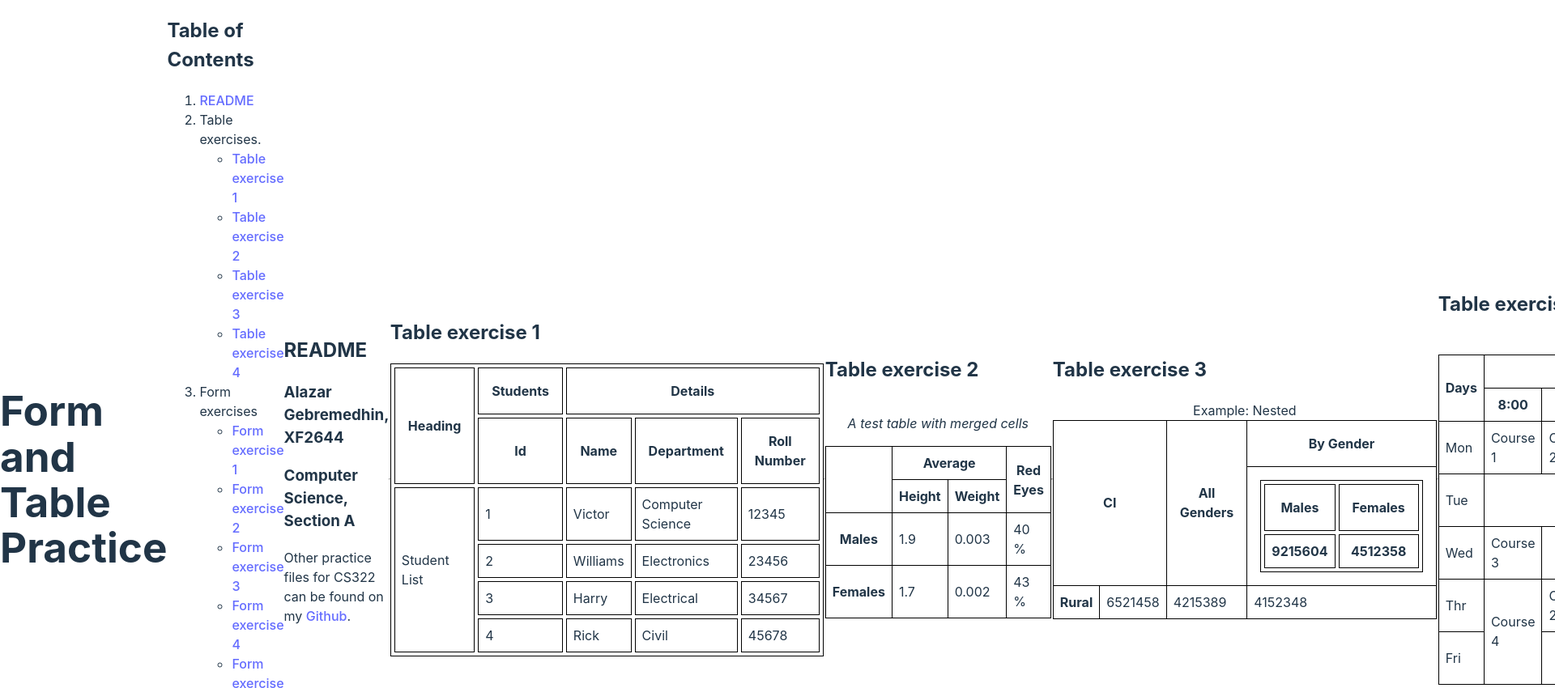
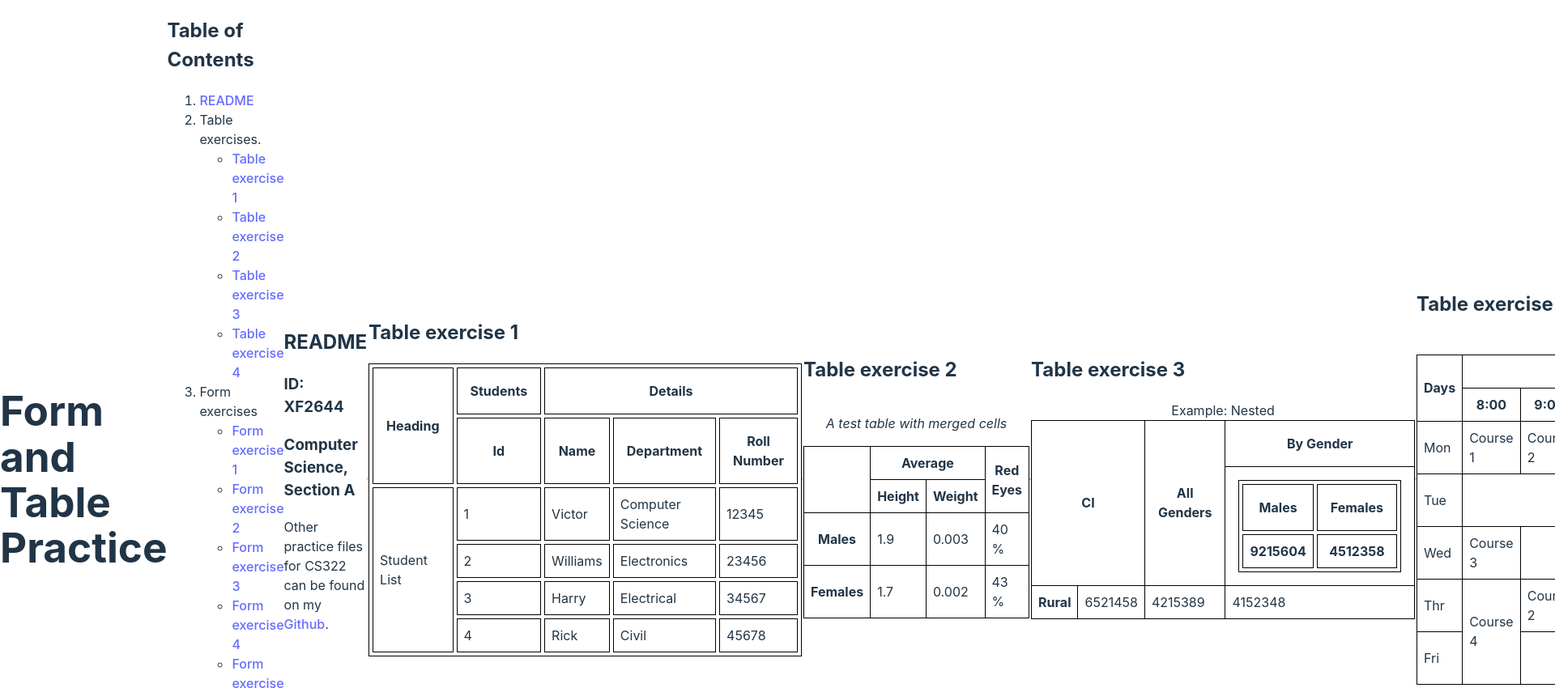
Before and after one commit to termitepreston/frontend-sandbox, a website built with Vite: page forms-and-tables-ex.html in a window 1280 px wide. Shown: the top 850 px of the page at 81% size, 1920 px wide, since content can reach past the window. Built offline with nearby package versions, Linux system fonts and the light colour scheme.

```diff
--- a/forms-and-tables-ex.html
+++ b/forms-and-tables-ex.html
@@ -96,7 +96,7 @@
     <section id="readme">
         <h2>README</h2>
 
-        <h3>Alazar Gebremedhin, XF2644</h3>
+        <h3>ID: XF2644</h3>
         <h3>Computer Science, Section A</h3>
 
         <p>Other practice files for CS322 can be found on my <a
```
